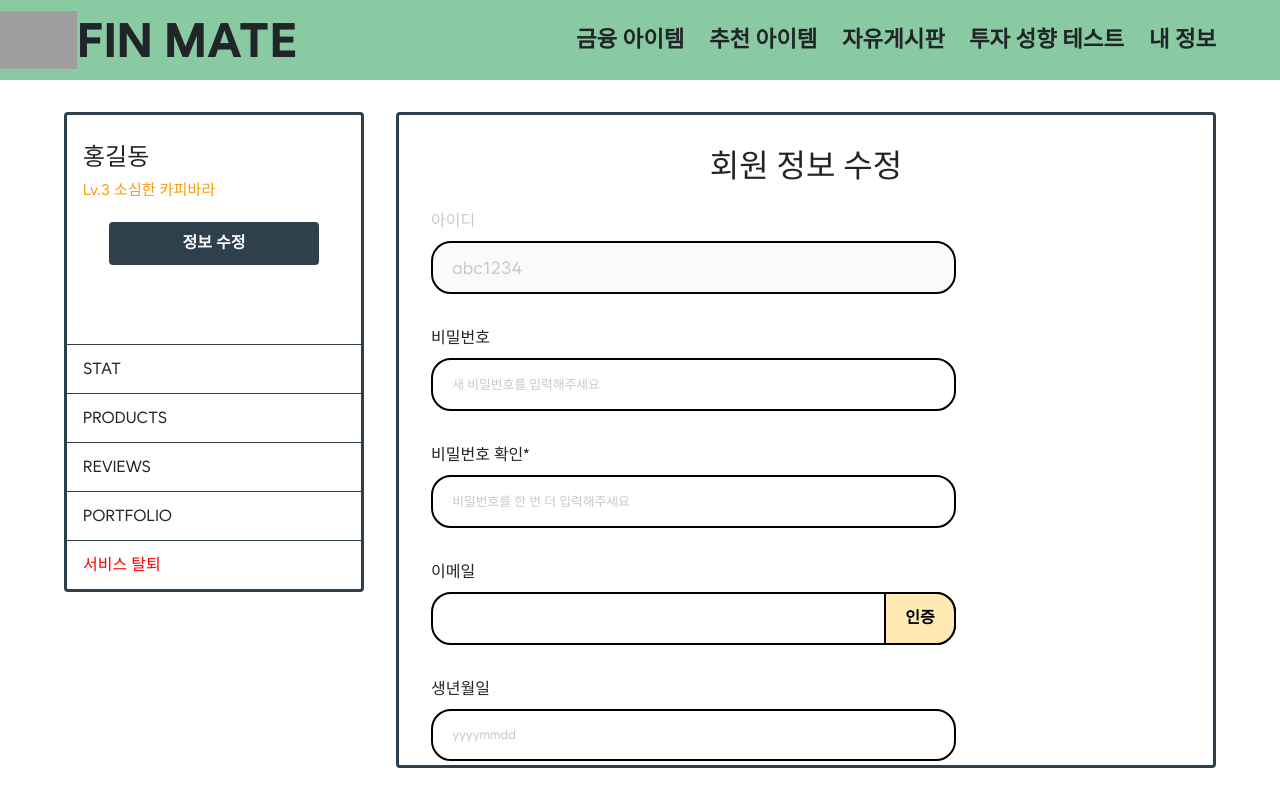
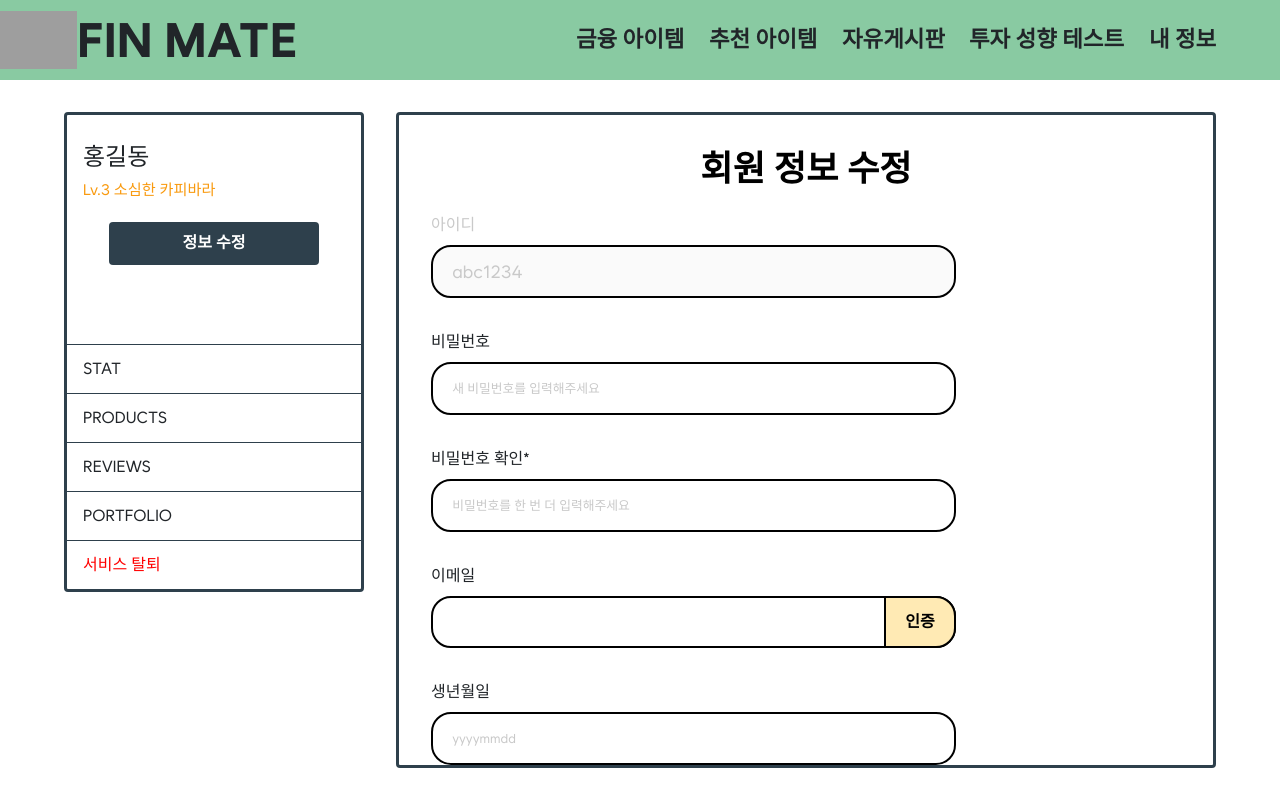
Before and after one commit to KB-technologia/FinMate_FE, a Vue app in the folder FinMate/: page /my-info in a window 1280 px wide. Built offline with nearby package versions, Linux system fonts and the light colour scheme; sample sign-in values are in the browser's storage; grey boxes are pictures that could not be loaded.

Commit message:
💄 반복 사용되는 h1 타이틀 스타일을 reset.css에 전역 정의

```diff
--- a/FinMate/src/styles/reset.css
+++ b/FinMate/src/styles/reset.css
@@ -18,3 +18,10 @@ button {
   background: none;
   border: none;
 }
+
+.title {
+  font-size: 2.2rem;
+  font-weight: var(--font-weight-bold);
+  color: var(--color-black);
+  text-align: center;
+}
```
